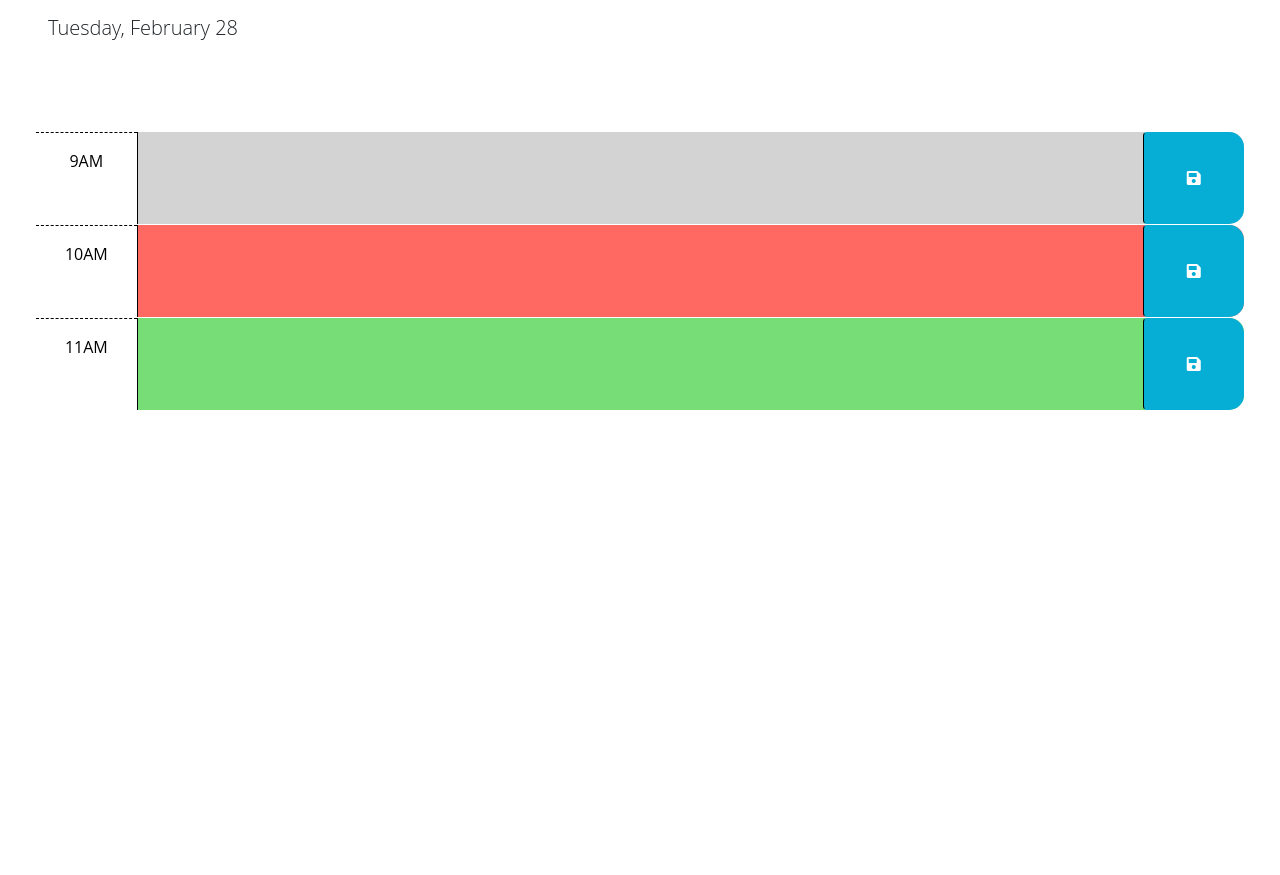
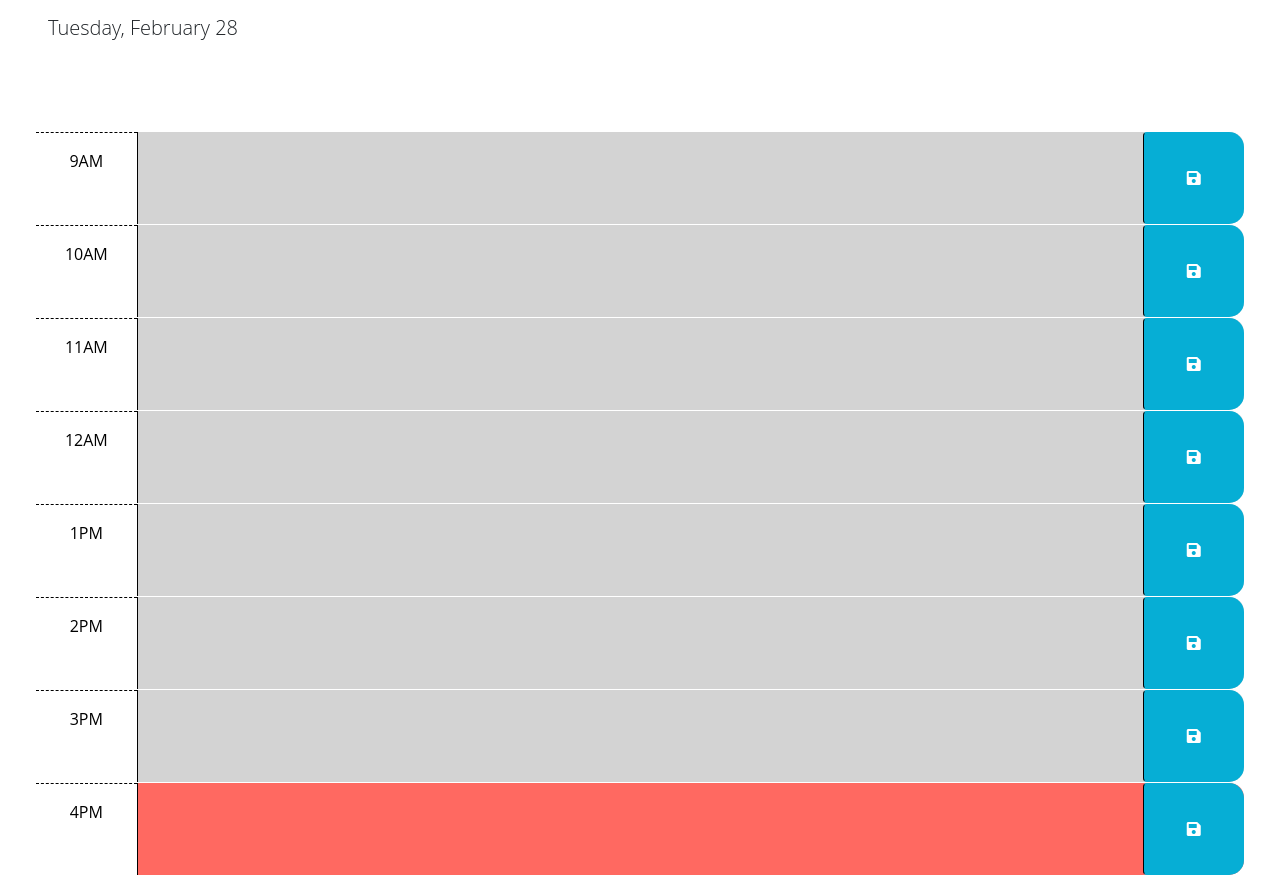
Before and after one commit to MatthewStandish/web-agenda, a plain HTML site: page index.html in a window 1280 px wide. Shown: the part 166-1041 px from the top of the page. Before the commit the page ends 800 px from the top, so only its background shows below. Drawn offline with nearby package versions, Linux system fonts and the light colour scheme.

Commit message:
added timeblocks and updated script classes

```diff
--- a/assets/javascript/script.js
+++ b/assets/javascript/script.js
@@ -1,7 +1,8 @@
-$(function () {
+$(function() {
   var currentHour = dayjs().hour();
   $("#currentDay").text(dayjs().format("dddd, MMMM D"));
-  $(".time-block").each(function () {
+
+  $(".time-block").each(function() {
     var hour = parseInt($(this).attr("id").split("-")[1]);
     if (hour < currentHour) {
       $(this).addClass("past");
@@ -11,17 +12,19 @@ $(function () {
       $(this).addClass("future");
     }
   });
-  $(".saveBtn").on("click", function () {
+
+  $(".saveBtn").on("click", function() {
     var hour = $(this).parent().attr("id");
     var description = $(this).siblings(".description").val();
 
     localStorage.setItem(hour, description);
   });
+
+  $(".description").each(function() {
+    var hour = $(this).parent().attr("id");
+    var savedDescription = localStorage.getItem(hour);
+    if (savedDescription !== null) {
+      $(this).val(savedDescription);
+    }
+  });
 });
-$(".description").each(function () {
-  var hour = $(this).parent().attr("id");
-  var savedDescription = localStorage.getItem(hour);
-  if (savedDescription !== null) {
-    $(this).val(savedDescription);
-  }
-});
--- a/index.html
+++ b/index.html
@@ -31,43 +31,63 @@
       <p id="currentDay" class="lead"></p>
     </header>
     <div class="container-fluid px-5">
-      <!-- Use class for "past", "present", and "future" to apply styles to the
-        time-block divs accordingly. The javascript will need to do this by
-        adding/removing these classes on each div by comparing the hour in the
-        id to the current hour. The html provided below is meant to be an example
-        demonstrating how the css provided can be leveraged to create the
-        desired layout and colors. The html below should be removed or updated
-        in the finished product. Remember to delete this comment once the
-        code is implemented.
-        -->
 
-      <!-- Example of a past time block. The "past" class adds a gray background color. -->
-      <div id="hour-9" class="row time-block past">
+      <div id="hour-9" class="row time-block">
         <div class="col-2 col-md-1 hour text-center py-3">9AM</div>
         <textarea class="col-8 col-md-10 description" rows="3"> </textarea>
         <button class="btn saveBtn col-2 col-md-1" aria-label="save">
           <i class="fas fa-save" aria-hidden="true"></i>
         </button>
       </div>
-
-      <!-- Example of a present time block. The "present" class adds a red background color. -->
-      <div id="hour-10" class="row time-block present">
+      <div id="hour-10" class="row time-block">
         <div class="col-2 col-md-1 hour text-center py-3">10AM</div>
         <textarea class="col-8 col-md-10 description" rows="3"> </textarea>
         <button class="btn saveBtn col-2 col-md-1" aria-label="save">
           <i class="fas fa-save" aria-hidden="true"></i>
         </button>
       </div>
-
-      <!-- Example of a future time block. The "future" class adds a green background color. -->
-      <div id="hour-11" class="row time-block future">
+      <div id="hour-11" class="row time-block">
         <div class="col-2 col-md-1 hour text-center py-3">11AM</div>
         <textarea class="col-8 col-md-10 description" rows="3"> </textarea>
         <button class="btn saveBtn col-2 col-md-1" aria-label="save">
           <i class="fas fa-save" aria-hidden="true"></i>
         </button>
       </div>
-    </div>
+      <div id="hour-12" class="row time-block">
+        <div class="col-2 col-md-1 hour text-center py-3">12AM</div>
+        <textarea class="col-8 col-md-10 description" rows="3"> </textarea>
+        <button class="btn saveBtn col-2 col-md-1" aria-label="save">
+          <i class="fas fa-save" aria-hidden="true"></i>
+        </button>
+      </div>
+      <div id="hour-13" class="row time-block">
+        <div class="col-2 col-md-1 hour text-center py-3">1PM</div>
+        <textarea class="col-8 col-md-10 description" rows="3"> </textarea>
+        <button class="btn saveBtn col-2 col-md-1" aria-label="save">
+          <i class="fas fa-save" aria-hidden="true"></i>
+        </button>
+      </div>
+      <div id="hour-14" class="row time-block">
+        <div class="col-2 col-md-1 hour text-center py-3">2PM</div>
+        <textarea class="col-8 col-md-10 description" rows="3"> </textarea>
+        <button class="btn saveBtn col-2 col-md-1" aria-label="save">
+          <i class="fas fa-save" aria-hidden="true"></i>
+        </button>
+      </div>
+      <div id="hour-15" class="row time-block">
+        <div class="col-2 col-md-1 hour text-center py-3">3PM</div>
+        <textarea class="col-8 col-md-10 description" rows="3"> </textarea>
+        <button class="btn saveBtn col-2 col-md-1" aria-label="save">
+          <i class="fas fa-save" aria-hidden="true"></i>
+        </button>
+      </div>
+      <div id="hour-16" class="row time-block">
+        <div class="col-2 col-md-1 hour text-center py-3">4PM</div>
+        <textarea class="col-8 col-md-10 description" rows="3"> </textarea>
+        <button class="btn saveBtn col-2 col-md-1" aria-label="save">
+          <i class="fas fa-save" aria-hidden="true"></i>
+        </button>
+      </div>
 
     <script src="https://cdnjs.cloudflare.com/ajax/libs/jquery/3.2.1/jquery.min.js"></script>
     <script src="https://cdn.jsdelivr.net/npm/dayjs@1.11.3/dayjs.min.js"
```
